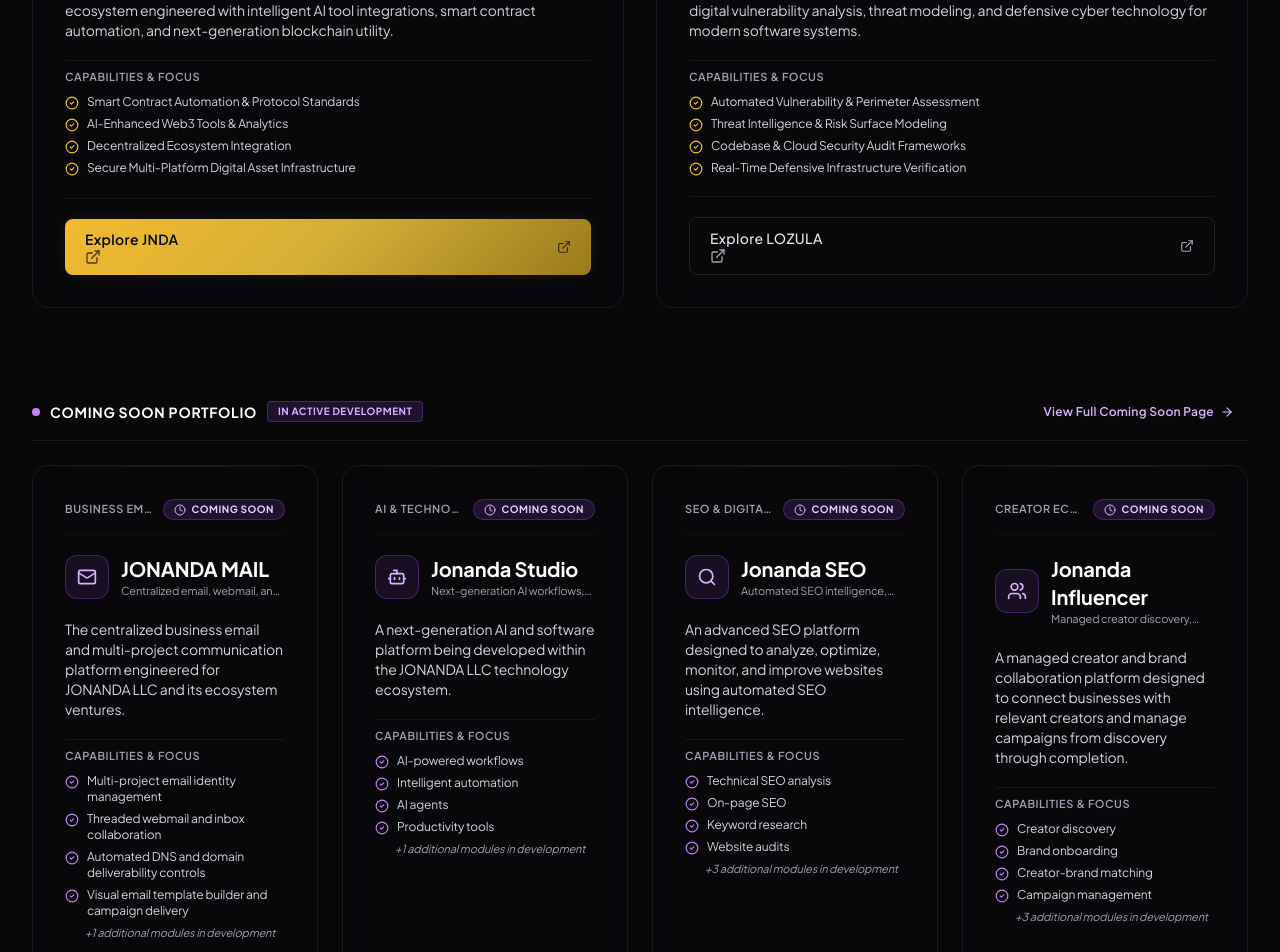
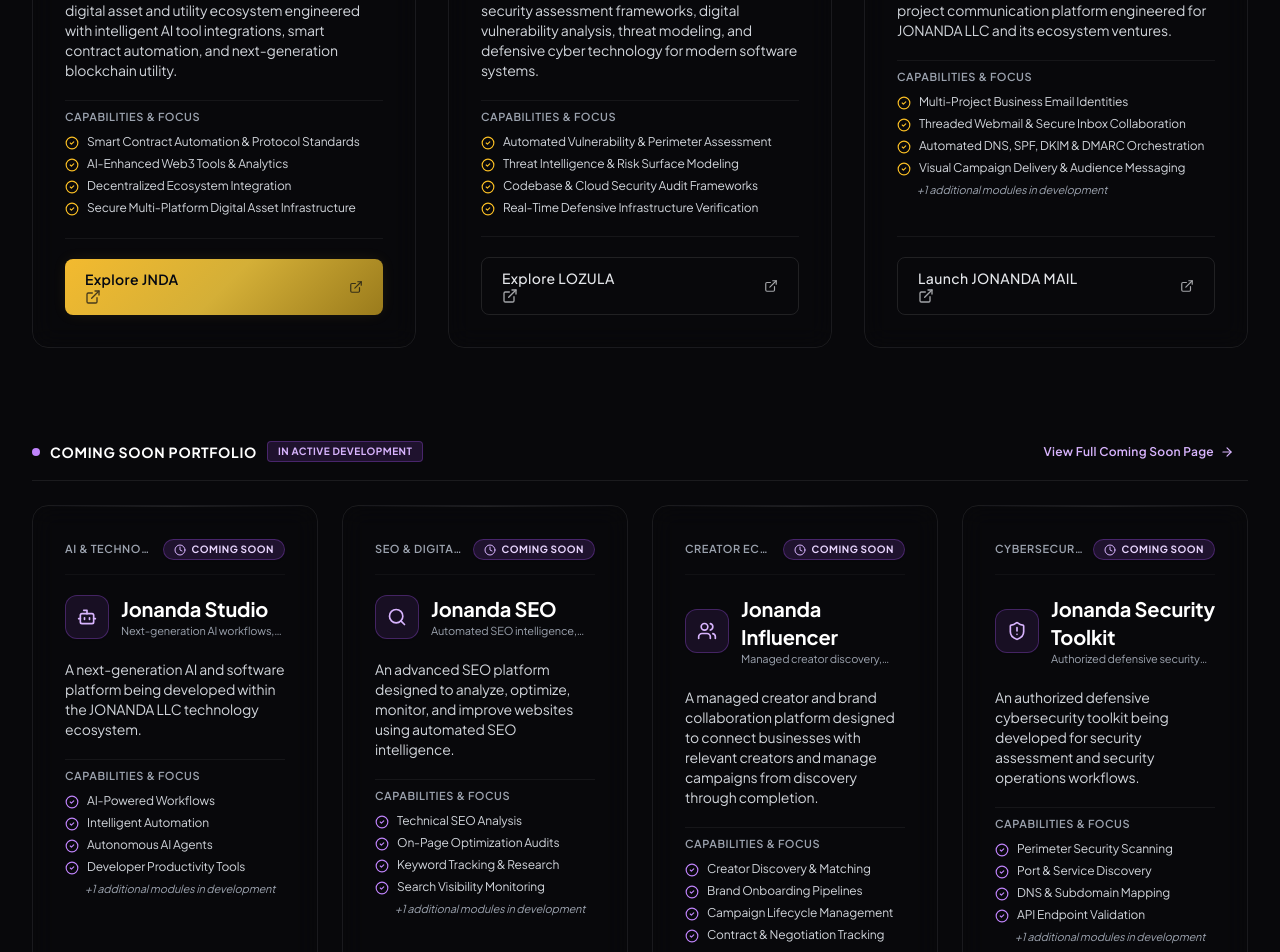
Before and after one commit to shalom-ars/Jonanda-LLC, a React (Vite) app: page / in a window 1280 px wide. Shown: the part 1320-2272 px from the top of the page. Built offline with nearby package versions, Linux system fonts and the light colour scheme.

Commit message:
feat(ecosystem): set JONANDA MAIL to Live & Operational (https://mail.jonanda.com) with active platform badges, dropdown navigation, and 3-column layout

```diff
--- a/src/components/common/Navbar.tsx
+++ b/src/components/common/Navbar.tsx
@@ -15,7 +15,8 @@
   Building2,
   ShieldCheck,
   Globe,
-  Handshake
+  Handshake,
+  Mail
 } from 'lucide-react';
 import { MAIN_NAV_MENU, MainNavItem, NavDropdownItem } from '../../data/navigationData';
 import { Button } from './Button';
@@ -30,7 +31,8 @@
   Building2,
   ShieldCheck,
   Globe,
-  Handshake
+  Handshake,
+  Mail
 };
 
 export const Navbar: React.FC = () => {
--- a/src/components/ecosystem/EcosystemCard.tsx
+++ b/src/components/ecosystem/EcosystemCard.tsx
@@ -44,7 +44,7 @@
             {product.category}
           </span>
 
-          {/* Status Badge (Never truncates) */}
+          {/* Status Badge */}
           <div className="shrink-0">
             {product.status === 'Live & Operational' && (
               <span className="inline-flex items-center gap-1.5 text-[10px] font-bold px-2.5 py-0.5 rounded-full uppercase tracking-wider bg-emerald-500/15 text-emerald-300 border border-emerald-500/30 whitespace-nowrap">
@@ -98,7 +98,9 @@
           ) : (
             <div
               className={`w-11 h-11 rounded-xl flex items-center justify-center shrink-0 ${
-                isComingSoon
+                product.id === 'jonanda-mail'
+                  ? 'bg-emerald-500/10 border border-emerald-500/30 text-emerald-400 shadow-sm'
+                  : isComingSoon
                   ? 'bg-purple-500/10 border border-purple-500/30 text-purple-300 shadow-sm'
                   : product.status === 'Ecosystem Initiative'
                   ? 'bg-gold-500/10 border border-gold-500/30 text-gold-400'
--- a/src/components/home/EcosystemPreview.tsx
+++ b/src/components/home/EcosystemPreview.tsx
@@ -31,7 +31,7 @@
             </span>
           </div>
 
-          <div className="grid grid-cols-1 md:grid-cols-2 gap-8">
+          <div className="grid grid-cols-1 md:grid-cols-2 lg:grid-cols-3 gap-8">
             {CURRENT_ECOSYSTEM_PRODUCTS.map((product) => (
               <EcosystemCard key={product.id} product={product} />
             ))}
--- a/src/data/ecosystemData.ts
+++ b/src/data/ecosystemData.ts
@@ -24,7 +24,7 @@
 }
 
 export const ECOSYSTEM_PRODUCTS: EcosystemProduct[] = [
-  // --- CURRENT OFFICIAL ECOSYSTEM (LIVE / ACTIVE) ---
+  // --- CURRENT OFFICIAL ECOSYSTEM (LIVE / ACTIVE PLATFORMS) ---
   {
     id: 'jonanda-coin',
     name: 'Jonanda Coin (JNDA)',
@@ -75,33 +75,33 @@
     featured: true,
     launchOrder: 2
   },
-
-  // --- COMING SOON PROJECT PORTFOLIO (UNDER ACTIVE DEVELOPMENT) ---
   {
     id: 'jonanda-mail',
     name: 'JONANDA MAIL',
     category: 'Business Email & Communication',
-    tagline: 'Centralized email, webmail, and campaign infrastructure for the JONANDA ecosystem',
-    description: 'The centralized business email and multi-project communication platform engineered for JONANDA LLC and its ecosystem ventures.',
+    tagline: 'Centralized email, webmail, and communication infrastructure for the JONANDA ecosystem',
+    description: 'The official centralized business email and multi-project communication platform engineered for JONANDA LLC and its ecosystem ventures.',
     fullDescription: 'JONANDA MAIL delivers multi-tenant business email, threaded webmail, verified domain DNS orchestration (SPF, DKIM, DMARC, MX), audience campaign automation, and deliverability analytics under a unified enterprise control plane.',
     capabilities: [
-      'Multi-project email identity management',
-      'Threaded webmail and inbox collaboration',
-      'Automated DNS and domain deliverability controls',
-      'Visual email template builder and campaign delivery',
-      'Multi-tenant role-based access security'
+      'Multi-Project Business Email Identities',
+      'Threaded Webmail & Secure Inbox Collaboration',
+      'Automated DNS, SPF, DKIM & DMARC Orchestration',
+      'Visual Campaign Delivery & Audience Messaging',
+      'Zero-Trust Access Control & Multi-Tenant Security'
     ],
-    status: 'Coming Soon',
-    statusColor: 'purple',
-    tier: 'coming-soon',
+    status: 'Live & Operational',
+    statusColor: 'emerald',
+    tier: 'current',
     iconName: 'Mail',
     logoType: 'icon',
-    ctaText: 'Coming Soon',
+    ctaText: 'Launch JONANDA MAIL',
     ctaLink: 'https://mail.jonanda.com',
     isExternal: true,
     featured: true,
     launchOrder: 3
   },
+
+  // --- COMING SOON PROJECT PORTFOLIO (UNDER ACTIVE DEVELOPMENT) ---
   {
     id: 'jonanda-studio',
     name: 'Jonanda Studio',
@@ -110,11 +110,11 @@
     description: 'A next-generation AI and software platform being developed within the JONANDA LLC technology ecosystem.',
     fullDescription: 'Jonanda Studio is an intelligent software and AI workspace engineered to orchestrate multi-step autonomous workflows, cognitive processing agents, and developer tooling within a unified, high-performance environment.',
     capabilities: [
-      'AI-powered workflows',
-      'Intelligent automation',
-      'AI agents',
-      'Productivity tools',
-      'Software development infrastructure'
+      'AI-Powered Workflows',
+      'Intelligent Automation',
+      'Autonomous AI Agents',
+      'Developer Productivity Tools',
+      'Software Engineering Infrastructure'
     ],
     status: 'Coming Soon',
     statusColor: 'purple',
@@ -134,13 +134,11 @@
     description: 'An advanced SEO platform designed to analyze, optimize, monitor, and improve websites using automated SEO intelligence.',
     fullDescription: 'Jonanda SEO provides automated technical website audits, on-page optimization analysis, structured keyword tracking, and actionable search intelligence to enhance discoverability and indexing health across digital platforms.',
     capabilities: [
-      'Technical SEO analysis',
-      'On-page SEO',
-      'Keyword research',
-      'Website audits',
-      'Search visibility monitoring',
-      'SEO reports',
-      'Performance recommendations'
+      'Technical SEO Analysis',
+      'On-Page Optimization Audits',
+      'Keyword Tracking & Research',
+      'Search Visibility Monitoring',
+      'Performance Recommendations'
     ],
     status: 'Coming Soon',
     statusColor: 'purple',
@@ -160,13 +158,11 @@
     description: 'A managed creator and brand collaboration platform designed to connect businesses with relevant creators and manage campaigns from discovery through completion.',
     fullDescription: 'Jonanda Influencer simplifies the collaboration lifecycle for modern enterprises by providing structured discovery filters, standardized onboarding pipelines, campaign milestones, negotiation management, and unified performance telemetry.',
     capabilities: [
-      'Creator discovery',
-      'Brand onboarding',
-      'Creator-brand matching',
-      'Campaign management',
-      'Collaboration workflow',
-      'Negotiation management',
-      'Performance tracking'
+      'Creator Discovery & Matching',
+      'Brand Onboarding Pipelines',
+      'Campaign Lifecycle Management',
+      'Contract & Negotiation Tracking',
+      'Performance Telemetry'
     ],
     status: 'Coming Soon',
     statusColor: 'purple',
@@ -186,14 +182,11 @@
     description: 'An authorized defensive cybersecurity toolkit being developed for security assessment and security operations workflows.',
     fullDescription: 'Designed exclusively for authorized defensive diagnostics, the Jonanda Security Toolkit provides network asset scanning, DNS reconnaissance, API security validation, whitelist boundary controls, and audit reporting for security teams.',
     capabilities: [
-      'Website security scanning',
-      'Port and service discovery',
-      'DNS and subdomain discovery',
-      'API security checks',
-      'Vulnerability reporting',
-      'Scope/whitelist controls',
-      'Audit logs',
-      'Security dashboard'
+      'Perimeter Security Scanning',
+      'Port & Service Discovery',
+      'DNS & Subdomain Mapping',
+      'API Endpoint Validation',
+      'Defensive Security Dashboard'
     ],
     status: 'Coming Soon',
     statusColor: 'purple',
--- a/src/data/navigationData.ts
+++ b/src/data/navigationData.ts
@@ -51,14 +51,6 @@
         iconName: 'Layers'
       },
       {
-        label: 'Coming Soon Portfolio',
-        href: '/coming-soon',
-        description: 'Jonanda Studio, SEO, Influencer & Security Toolkit',
-        iconName: 'Clock',
-        badge: 'Upcoming',
-        badgeColor: 'purple'
-      },
-      {
         label: 'Jonanda Coin (JNDA)',
         href: 'https://jonanda.com',
         description: 'Web3 & AI digital asset ecosystem',
@@ -75,6 +67,23 @@
         badge: 'Live',
         badgeColor: 'emerald',
         isExternal: true
+      },
+      {
+        label: 'JONANDA MAIL',
+        href: 'https://mail.jonanda.com',
+        description: 'Centralized business email & webmail platform',
+        iconName: 'Mail',
+        badge: 'Live',
+        badgeColor: 'emerald',
+        isExternal: true
+      },
+      {
+        label: 'Coming Soon Portfolio',
+        href: '/coming-soon',
+        description: 'Jonanda Studio, SEO, Influencer & Security Toolkit',
+        iconName: 'Clock',
+        badge: 'Upcoming',
+        badgeColor: 'purple'
       }
     ]
   },
@@ -121,6 +130,7 @@
 export const FOOTER_ECOSYSTEM_LINKS: NavItem[] = [
   { label: 'Jonanda Coin (JNDA)', href: 'https://jonanda.com', isExternal: true },
   { label: 'LOZULA Cybersecurity', href: 'https://lozula.com', isExternal: true },
+  { label: 'JONANDA MAIL', href: 'https://mail.jonanda.com', isExternal: true },
   { label: 'Coming Soon Portfolio', href: '/coming-soon' },
   { label: 'Ecosystem Overview', href: '/ecosystem' },
 ];
--- a/src/pages/EcosystemPage.tsx
+++ b/src/pages/EcosystemPage.tsx
@@ -70,7 +70,7 @@
             </p>
           </div>
 
-          <div className="grid grid-cols-1 lg:grid-cols-2 gap-8">
+          <div className="grid grid-cols-1 md:grid-cols-2 lg:grid-cols-3 gap-8">
             {CURRENT_ECOSYSTEM_PRODUCTS.map((product: EcosystemProduct) => (
               <EcosystemCard key={product.id} product={product} />
             ))}
```
Also changed, not shown: 1 other file (tests, documents, lock files or other folders).
